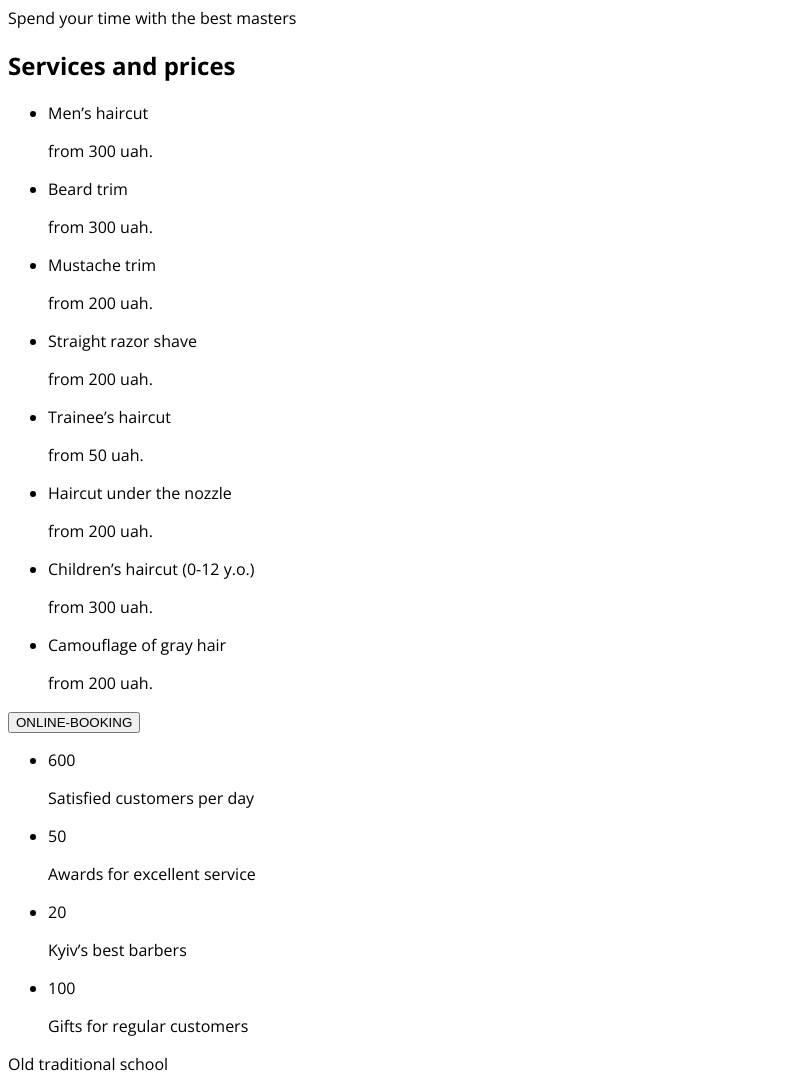
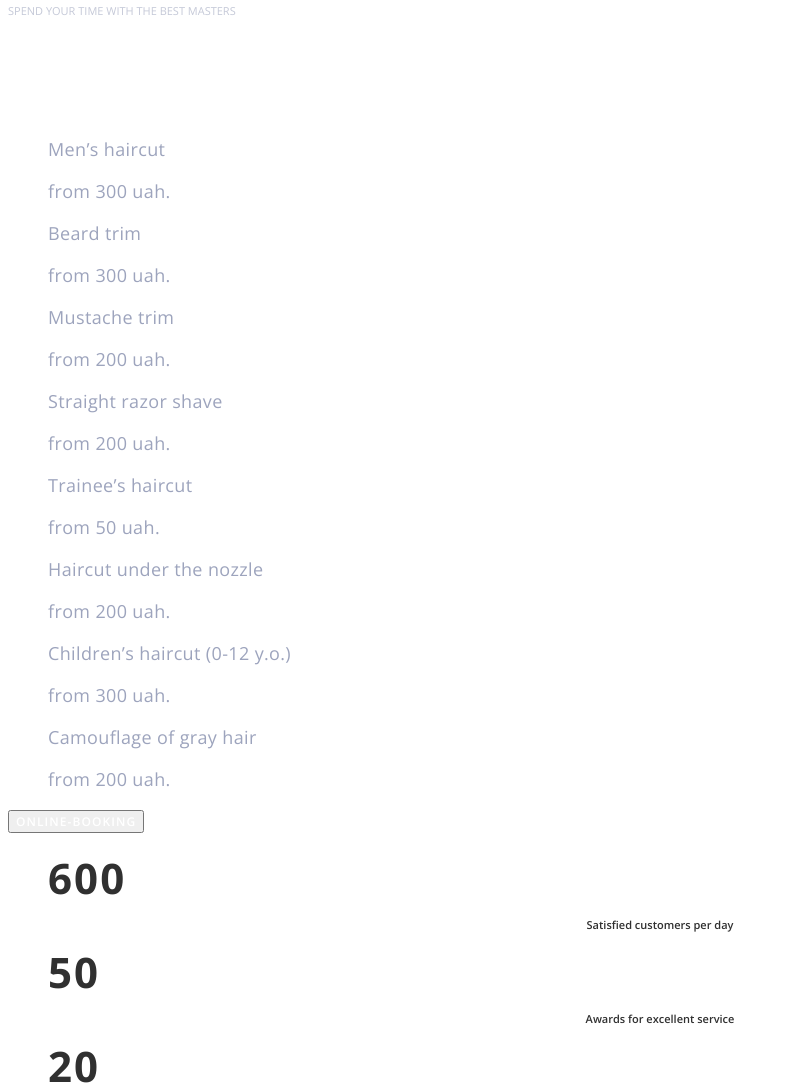
Before and after one commit to Olegkoles/FS-84, a plain HTML site: page index.html in a window 1280 px wide. Shown: the part 1714-2800 px from the top of the page, without its empty margins (0-789 px from the left). Drawn offline with nearby package versions, Linux system fonts and the light colour scheme.

Commit message:
mod-2 урок -2 підключення CSS стилів

```diff
--- a/css/styles.css
+++ b/css/styles.css
@@ -12,12 +12,37 @@ body {
   font-family: "Open Sans", sans-serif;
 }
 
+:root {
+  --main-title-color: #fff;
+  --seconbari-title-color: #303030;
+  --accent-color: #ff6c00;
+  --secondary-font: "Raleway", sans-serif;
+}
+
 .list {
   list-style: none;
 }
 
 .link {
   text-decoration: none;
+}
+
+.btn {
+  font-family: inherit;
+  font-style: normal;
+  font-weight: 600;
+  font-size: 12px;
+  line-height: 1, 33;
+  letter-spacing: 0.09em;
+  text-transform: uppercase;
+  cursor: pointer;
+}
+
+.title {
+  font-family: "Raleway", sans-serif;
+  font-size: 42px;
+  line-height: 1, 17;
+  letter-spacing: 0.05em;
 }
 
 /* ---------------Header---------------- */
@@ -43,7 +68,7 @@ body {
 
 .header-link:hover,
 .header-link:focus {
-  color: #ff6c00;
+  color: var(--accent-color);
 }
 
 .header-tel {
@@ -55,13 +80,6 @@ body {
   color: #ffffff;
 }
 .header-btn {
-  font-family: "Open Sans", sans-serif;
-  font-style: normal;
-  font-weight: 600;
-  font-size: 12px;
-  line-height: 16px;
-  letter-spacing: 0.09em;
-  text-transform: uppercase;
   color: #ffffff;
 }
 
@@ -83,7 +101,7 @@ body {
 }
 .hero-link:hover,
 .hero-link:focus {
-  color: #ff6c00;
+  color: var(--accent-color);
 }
 .hero-subtitle {
   font-weight: 600;
@@ -97,7 +115,7 @@ body {
   font-size: 72px;
   line-height: 1.18;
   letter-spacing: 0.05em;
-  color: #ffffff;
+  color: var(--main-title-color);
 }
 .hero-description {
   font-weight: 400;
@@ -122,14 +140,10 @@ body {
   font-size: 11px;
   line-height: 1, 36;
   text-transform: uppercase;
-  color: #303030;
+  color: var(--seconbari-title-color);
 }
 .about-title {
-  font-family: "Raleway", sans-serif;
-  font-size: 42px;
-  line-height: 1, 17;
-  letter-spacing: 0.05em;
-  color: #303030;
+  color: var(--seconbari-title-color);
 }
 .about-decription {
   font-size: 14px;
@@ -145,10 +159,73 @@ body {
   color: #555555;
 }
 .about-btn {
-  font-weight: 600;
-  font-size: 12px;
-  line-height: 1, 33;
-  letter-spacing: 0.09em;
-  text-transform: uppercase;
   color: #303030;
 }
+
+/*-------------- Prices -------------------*/
+
+.prices-subtitle {
+  font-size: 11px;
+  line-height: 1, 36;
+  text-transform: uppercase;
+  color: rgba(157, 164, 189, 0.6);
+}
+.prices-title {
+  color: var(--main-title-color);
+}
+.prices-list {
+}
+.prices-item {
+}
+.prices-item-text {
+  font-size: 18px;
+  line-height: 1, 67;
+  letter-spacing: 0.02em;
+  color: #9da4bd;
+}
+.prices-btm {
+  color: #ffffff;
+}
+
+/*-------------- Benifits -------------------*/
+
+.benefits {
+}
+.benefits-list {
+}
+
+.benefits-item {
+}
+
+.benefits-item > span {
+  font-weight: 700;
+  font-size: 42px;
+  line-height: 1, 36;
+  text-align: center;
+  letter-spacing: 0.05em;
+  color: #303030;
+}
+
+.benefits-item-text {
+  font-weight: 600;
+  font-size: 11px;
+  line-height: 1, 36;
+  text-align: center;
+  color: #303030;
+}
+.benefits-subtitle {
+  font-weight: 600;
+  font-size: 11px;
+  line-height: 1, 36;
+  text-transform: uppercase;
+  color: var(--seconbari-title-color);
+}
+.benefits-title {
+  color: var(--seconbari-title-color);
+}
+.benefits-description {
+  font-size: 18px;
+  line-height: 1, 67;
+  letter-spacing: 0.02em;
+  color: #555555;
+}
--- a/index.html
+++ b/index.html
@@ -36,7 +36,7 @@
         </ul>
       </nav>
       <a href="tel:+380441111111" class="header-tel link">+38 044 111 11 11</a>
-      <button type="button" class="header-btn">Online-booking</button>
+      <button type="button" class="header-btn btn">Online-booking</button>
     </header>
     <!-- /header-section -->
     <main>
@@ -92,7 +92,7 @@
           </li>
         </ul>
         <p class="about-subtitle">About</p>
-        <h2 class="about-title">Best Barbershop in your city</h2>
+        <h2 class="about-title title">Best Barbershop in your city</h2>
         <p class="about-decription">
           <span
             >If you want to add more confidence to your image, you should
@@ -105,111 +105,111 @@
           same wave" with clients. Therefore, we are always ready to improve
           everyone who comes to us!
         </p>
-        <button type="button" class="about-btn">ONLINE-BOOKING</button>
+        <button type="button" class="about-btn btn">ONLINE-BOOKING</button>
       </section>
       <!--/ About section -->
       <!-- Section services -->
-      <p>Spend your time with the best masters</p>
-      <h2>Services and prices</h2>
-      <ul>
-        <li>
-          <p>Men’s haircut</p>
-          <p>from 300 uah.</p>
+      <p class="prices-subtitle">Spend your time with the best masters</p>
+      <h2 class="prices-title title">Services and prices</h2>
+      <ul class="prices-list list">
+        <li class="prices-item">
+          <p class="prices-item-text">Men’s haircut</p>
+          <p class="prices-item-text">from 300 uah.</p>
         </li>
-        <li>
-          <p>Beard trim</p>
-          <p>from 300 uah.</p>
+        <li class="prices-item">
+          <p class="prices-item-text">Beard trim</p>
+          <p class="prices-item-text">from 300 uah.</p>
         </li>
-        <li>
-          <p>Mustache trim</p>
-          <p>from 200 uah.</p>
+        <li class="prices-item">
+          <p class="prices-item-text">Mustache trim</p>
+          <p class="prices-item-text">from 200 uah.</p>
         </li>
-        <li>
-          <p>Straight razor shave</p>
-          <p>from 200 uah.</p>
+        <li class="prices-item">
+          <p class="prices-item-text">Straight razor shave</p>
+          <p class="prices-item-text">from 200 uah.</p>
         </li>
       </ul>
-      <ul>
-        <li>
-          <p>Trainee’s haircut</p>
-          <p>from 50 uah.</p>
+      <ul class="prices-list list">
+        <li class="prices-item">
+          <p class="prices-item-text">Trainee’s haircut</p>
+          <p class="prices-item-text">from 50 uah.</p>
         </li>
-        <li>
-          <p>Haircut under the nozzle</p>
-          <p>from 200 uah.</p>
+        <li class="prices-item">
+          <p class="prices-item-text">Haircut under the nozzle</p>
+          <p class="prices-item-text">from 200 uah.</p>
         </li>
-        <li>
-          <p>Children’s haircut (0-12 y.o.)</p>
-          <p>from 300 uah.</p>
+        <li class="prices-item">
+          <p class="prices-item-text">Children’s haircut (0-12 y.o.)</p>
+          <p class="prices-item-text">from 300 uah.</p>
         </li>
-        <li>
-          <p>Camouflage of gray hair</p>
-          <p>from 200 uah.</p>
+        <li class="prices-item">
+          <p class="prices-item-text">Camouflage of gray hair</p>
+          <p class="prices-item-text">from 200 uah.</p>
         </li>
       </ul>
-      <button type="button">ONLINE-BOOKING</button>
+      <button type="button" class="prices-btm btn">ONLINE-BOOKING</button>
       <!-- /Section services -->
       <!-- Section Feature -->
-      <section>
-        <ul>
-          <li>
+      <section class="benefits">
+        <ul class="benefits-list list">
+          <li class="benefits-item">
             <span>600</span>
-            <p>Satisfied customers per day</p>
+            <p class="benefits-item-text">Satisfied customers per day</p>
           </li>
-          <li>
+          <li class="benefits-item">
             <span>50</span>
-            <p>Awards for excellent service</p>
+            <p class="benefits-item-text">Awards for excellent service</p>
           </li>
-          <li>
+          <li class="benefits-item">
             <span>20</span>
-            <p>Kyiv’s best barbers</p>
+            <p class="benefits-item-text">Kyiv’s best barbers</p>
           </li>
-          <li>
+          <li class="benefits-item">
             <span>100</span>
-            <p>Gifts for regular customers</p>
+            <p class="benefits-item-text">Gifts for regular customers</p>
           </li>
         </ul>
-        <p>Old traditional school</p>
-        <h2>¿Why people come to us?</h2>
-        <p>
+        <p class="benefits-subtitle">Old traditional school</p>
+        <h2 class="benefits-title title">¿Why people come to us?</h2>
+        <p class="benefits-description">
           Only good things are said about us. But it's better to see and feel 1
           time than read 10 times.
         </p>
       </section>
       <!--/Section Feature -->
       <!-- Section team -->
-      <section>
-        <p>For true enjoyers of the atmosphere</p>
-        <h2>Our barbers</h2>
-        <ul>
-          <li>
+      <section class="barbers">
+        <p class="barbers-subtitel">For true enjoyers of the atmosphere</p>
+        <h2 class="barbers-title title">Our barbers</h2>
+        <ul class="barbers-list list">
+          <li class="barbers-item">
             <img
               src="img/john_img.jpg"
               alt="John Smith photo"
               width="370px"
               height="346"
             />
-            <h3>John Smith</h3>
+            <h3 class="barbers-item-title">John Smith</h3>
             <p>Extreme Barber</p>
           </li>
-          <li>
+          <li class="barbers-item">
             <img
               src="img/michele-img.jpg"
               alt="Michele Doe photo"
               width="370px"
               height="346"
             />
-            <h3>Michele Doe</h3>
+            <h3 class="barbers-item-title">Michele Doe</h3>
             <p>Extreme Barber</p>
           </li>
-          <li>
+          <li class="barbers-item">
             <img
               src="img/alan-img.jpg"
               alt="Alan Black photo"
               width="370px"
               height="346"
             />
-            <h3>Alan Black</h3>
+            <h3 class="barbers-item-title">Alan Black</h3>
             <p>Extreme Barber</p>
           </li>
         </ul>
```
